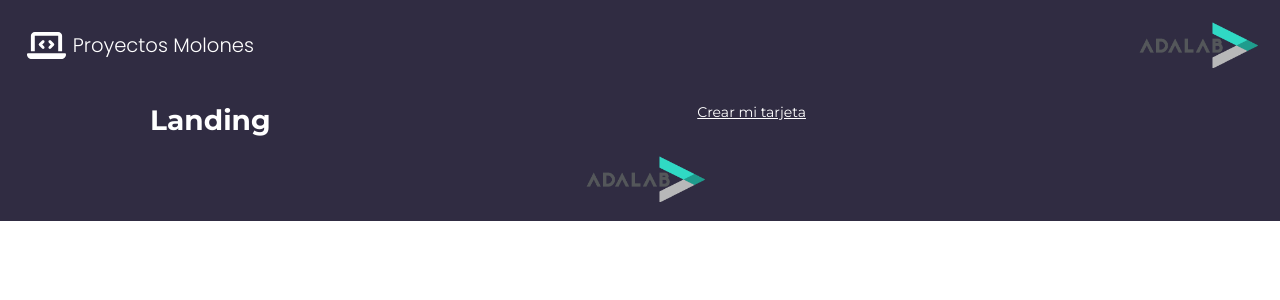
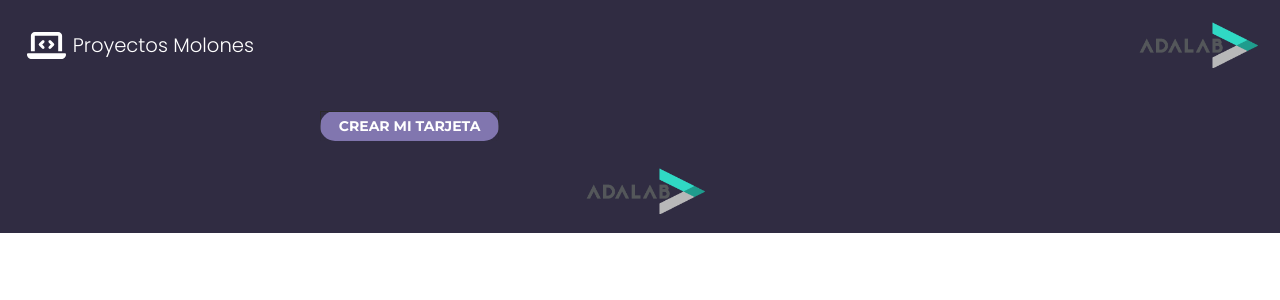
Before and after one commit to Mercedes-Bichweiler/project-promo-58-modulo-4-team-2, a React (Vite) app in the folder FRONTEND-REACT/: page / in a window 1280 px wide. Shown: the top 300 px of the page. Built offline with nearby package versions, Linux system fonts and the light colour scheme.

Commit message:
Update landing page

```diff
--- a/FRONTEND-REACT/src/components/layout/Hero.jsx
+++ b/FRONTEND-REACT/src/components/layout/Hero.jsx
@@ -1,3 +1,4 @@
+import { Link } from "react-router";
 
 
 function Hero (){
@@ -8,9 +9,9 @@
           <p className="hero__text">
             Escaparate en línea para recoger ideas a través de la tecnología
           </p>
-          <a className="button--link" href="./">
+          <Link to="/" className="button--link">
             Ver proyectos
-          </a>
+            </Link>
         </section>
     );
 }
--- a/FRONTEND-REACT/src/components/pages/LandingPage.jsx
+++ b/FRONTEND-REACT/src/components/pages/LandingPage.jsx
@@ -3,9 +3,8 @@
 function LandingPage() {
     return(
         <>
-        <h1>Landing</h1>
 
-        <Link  to="/create" className="start_button">
+        <Link  to="/create" className="button--link">
             Crear mi tarjeta
         </Link>
         </>
--- a/FRONTEND-REACT/src/styles/App.scss
+++ b/FRONTEND-REACT/src/styles/App.scss
@@ -92,11 +92,6 @@
   font: var(--font-title-brand);
   text-transform: capitalize;
   color: var(--color-white);
-}
-
-.start_button {
-  color: white;
-
 }
 
 @media screen and (min-width: 768px) {
```
